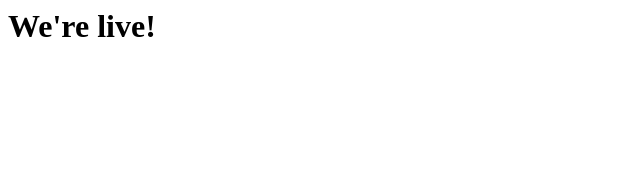
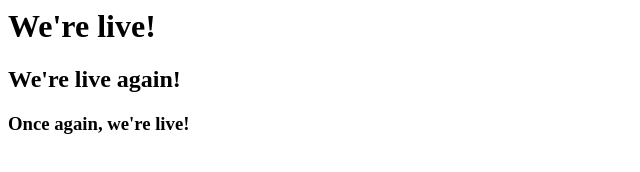
Before and after one commit to andrewawo/andrewawo.github.io, a plain HTML site: page index.html in a window 1280 px wide. Shown: the whole page, without its empty margins (0-640 px from the left). Drawn offline with Linux system fonts and the light colour scheme.

Commit message:
Update index.html

```diff
--- a/index.html
+++ b/index.html
@@ -1 +1,5 @@
 <h1>We're live!</h1>
+
+<h2>We're live again!</h2>
+
+<h3>Once again, we're live!</h3>
```
